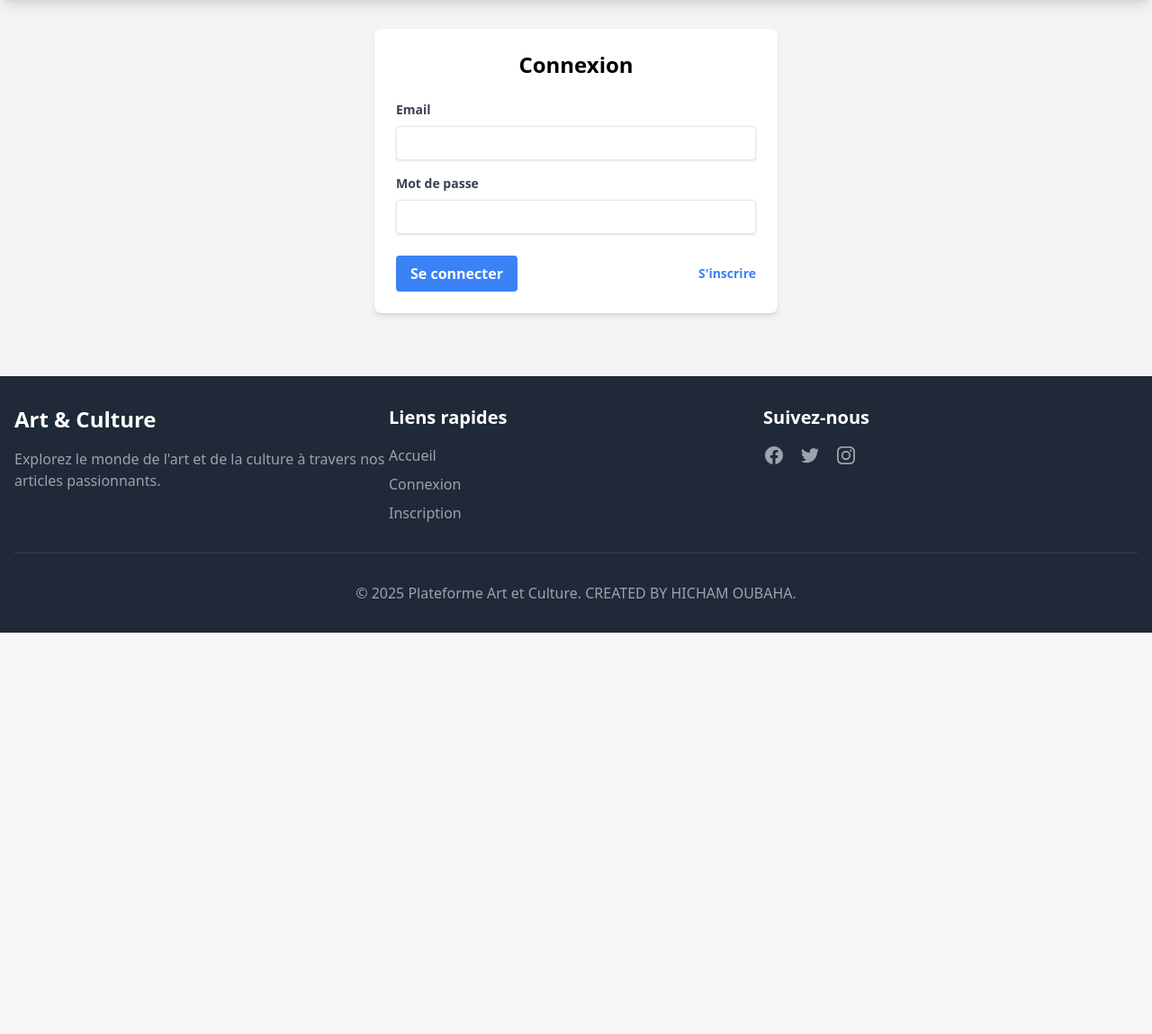
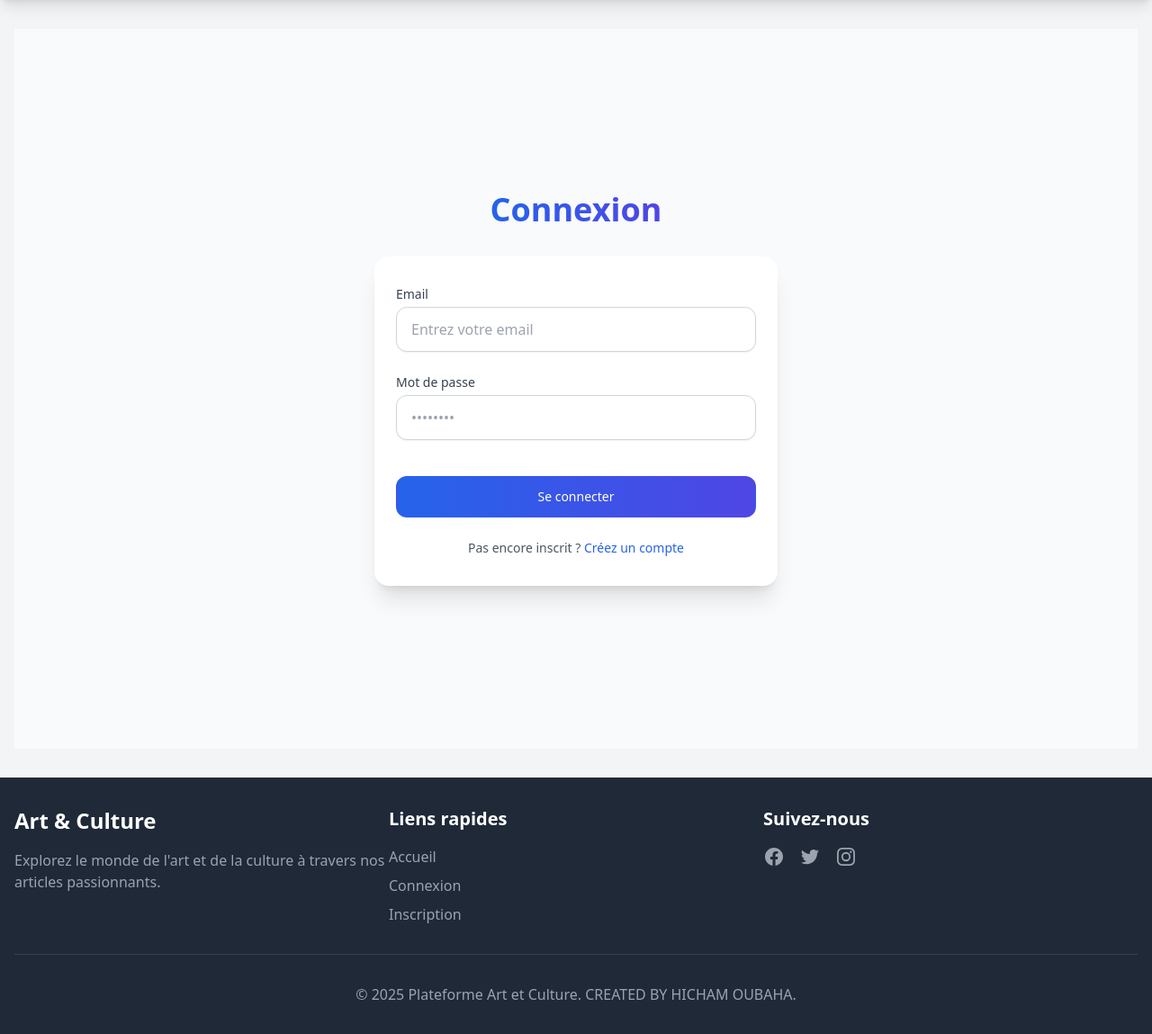
Before and after one commit to hichamoubaha/brief-clutures-partage-v2, a PHP site: template views/login.php in a window 1280 px wide. Shown: the part 97-1246 px from the top of the page at 90% size. Before the commit the page ends 800 px from the top, so only its background shows below. Run offline with PHP 8.4, Linux system fonts and the light colour scheme; the template is opened without the code that fills it, so the values that code supplies are empty; some libraries are stand-ins or nearby versions.

Commit message:
modify my login page to adabt my new code

```diff
--- a/views/login.php
+++ b/views/login.php
@@ -1,30 +1,57 @@
-<div class="max-w-md mx-auto bg-white rounded-lg shadow-md overflow-hidden">
-    <div class="p-6">
-        <h2 class="text-2xl font-bold mb-6 text-center">Connexion</h2>
+<div class="min-h-screen bg-gray-50 flex flex-col justify-center py-12 px-4 sm:px-6 lg:px-8">
+    <div class="sm:mx-auto sm:w-full sm:max-w-md">
+        <h1 class="text-center text-4xl font-extrabold text-gray-900 mb-8">
+            <span class="bg-clip-text text-transparent bg-gradient-to-r from-blue-600 to-indigo-600">
+                Connexion
+            </span>
+        </h1>
 
-        <?php if (isset($error)): ?>
-            <div class="bg-red-100 border border-red-400 text-red-700 px-4 py-3 rounded relative mb-4" role="alert">
-                <span class="block sm:inline"><?php echo $error; ?></span>
+        <div class="bg-white py-8 px-6 shadow-xl rounded-2xl">
+            <form action="index.php?page=login" method="POST" class="space-y-6">
+                <div>
+                    <label for="email" class="block text-sm font-medium text-gray-700">
+                        Email
+                    </label>
+                    <div class="mt-1">
+                        <input type="email"
+                               id="email"
+                               name="email"
+                               required
+                               class="appearance-none block w-full px-4 py-3 border border-gray-300 rounded-xl shadow-sm placeholder-gray-400 focus:outline-none focus:ring-2 focus:ring-blue-500 focus:border-transparent transition-all"
+                               placeholder="Entrez votre email">
                     </div>
-        <?php endif; ?>
+                </div>
 
-        <form action="index.php?page=login" method="POST">
-            <div class="mb-4">
-                <label for="email" class="block text-gray-700 text-sm font-bold mb-2">Email</label>
-                <input type="email" id="email" name="email" required class="shadow appearance-none border rounded w-full py-2 px-3 text-gray-700 leading-tight focus:outline-none focus:shadow-outline">
+                <div>
+                    <label for="password" class="block text-sm font-medium text-gray-700">
+                        Mot de passe
+                    </label>
+                    <div class="mt-1">
+                        <input type="password"
+                               id="password"
+                               name="password"
+                               required
+                               class="appearance-none block w-full px-4 py-3 border border-gray-300 rounded-xl shadow-sm placeholder-gray-400 focus:outline-none focus:ring-2 focus:ring-blue-500 focus:border-transparent transition-all"
+                               placeholder="••••••••">
                     </div>
-            <div class="mb-6">
-                <label for="password" class="block text-gray-700 text-sm font-bold mb-2">Mot de passe</label>
-                <input type="password" id="password" name="password" required class="shadow appearance-none border rounded w-full py-2 px-3 text-gray-700 leading-tight focus:outline-none focus:shadow-outline">
                 </div>
-            <div class="flex items-center justify-between">
-                <button type="submit" class="bg-blue-500 hover:bg-blue-700 text-white font-bold py-2 px-4 rounded focus:outline-none focus:shadow-outline">
+
+                <div class="pt-4">
+                    <button type="submit"
+                            class="w-full flex justify-center py-3 px-4 border border-transparent rounded-xl shadow-sm text-sm font-medium text-white bg-gradient-to-r from-blue-600 to-indigo-600 hover:from-blue-700 hover:to-indigo-700 focus:outline-none focus:ring-2 focus:ring-offset-2 focus:ring-blue-500 transition-all duration-200 transform hover:scale-[1.02]">
                         Se connecter
                     </button>
-                <a href="index.php?page=register" class="inline-block align-baseline font-bold text-sm text-blue-500 hover:text-blue-800">
-                    S'inscrire
+                </div>
+
+                <div class="mt-6 text-center">
+                    <p class="text-sm text-gray-600">
+                        Pas encore inscrit ?
+                        <a href="index.php?page=register" class="font-medium text-blue-600 hover:text-blue-500 transition-colors">
+                            Créez un compte
                         </a>
+                    </p>
                 </div>
             </form>
         </div>
     </div>
+</div>
```
Lines whose indentation alone changed are shown as unchanged.
